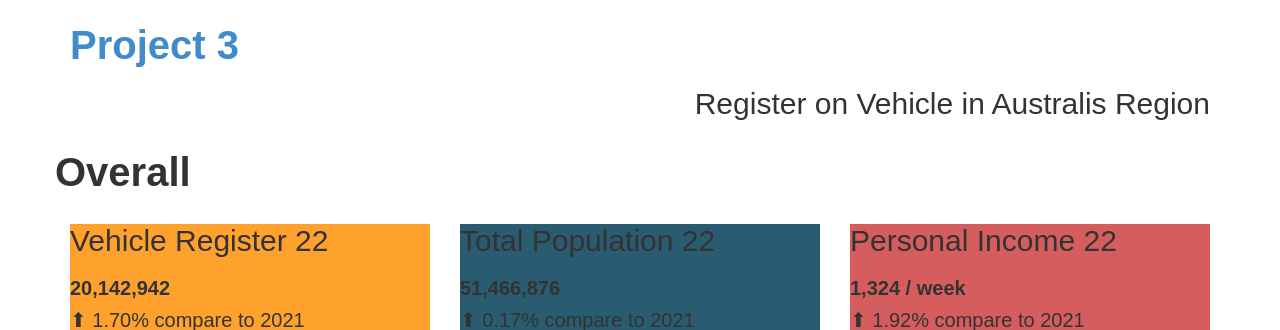
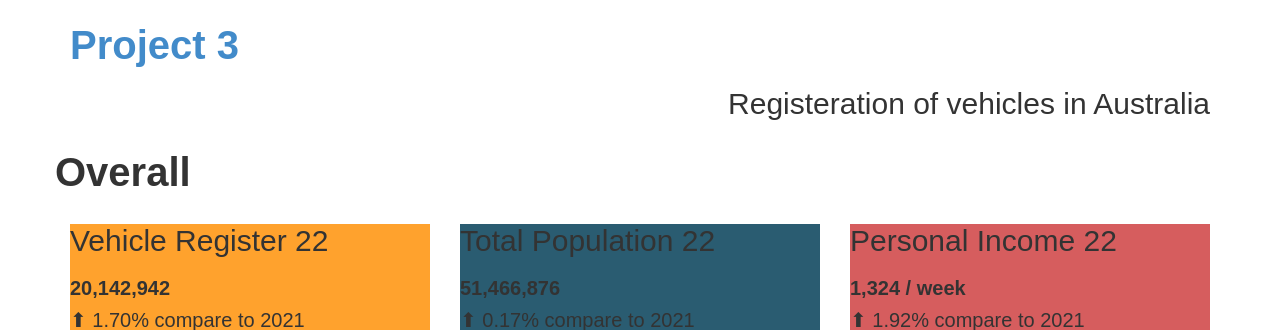
Before and after one commit to viktiger/ClassProject3, a Flask app: page / in a window 1280 px wide. Shown: the top 330 px of the page. Run offline with Flask 2, Linux system fonts and the light colour scheme; data that the repository does not hold is empty; some libraries are stand-ins or nearby versions.

Commit message:
Updated Australis

```diff
--- a/Project3/templates/index.html
+++ b/Project3/templates/index.html
@@ -58,7 +58,7 @@
       <a class="d-flex align-items-center text-dark text-decoration-none">
         <h1 style="margin-top:2%">Project 3</h1>
       </a>
-      <h2 class="fw-bold border-bottom" style="text-align: right">Register on Vehicle in Australis Region</h2>
+      <h2 class="fw-bold border-bottom" style="text-align: right">Registeration of vehicles in Australia</h2>
     </div>
   </header>
 
```
Also changed, not shown: 2 other files.
